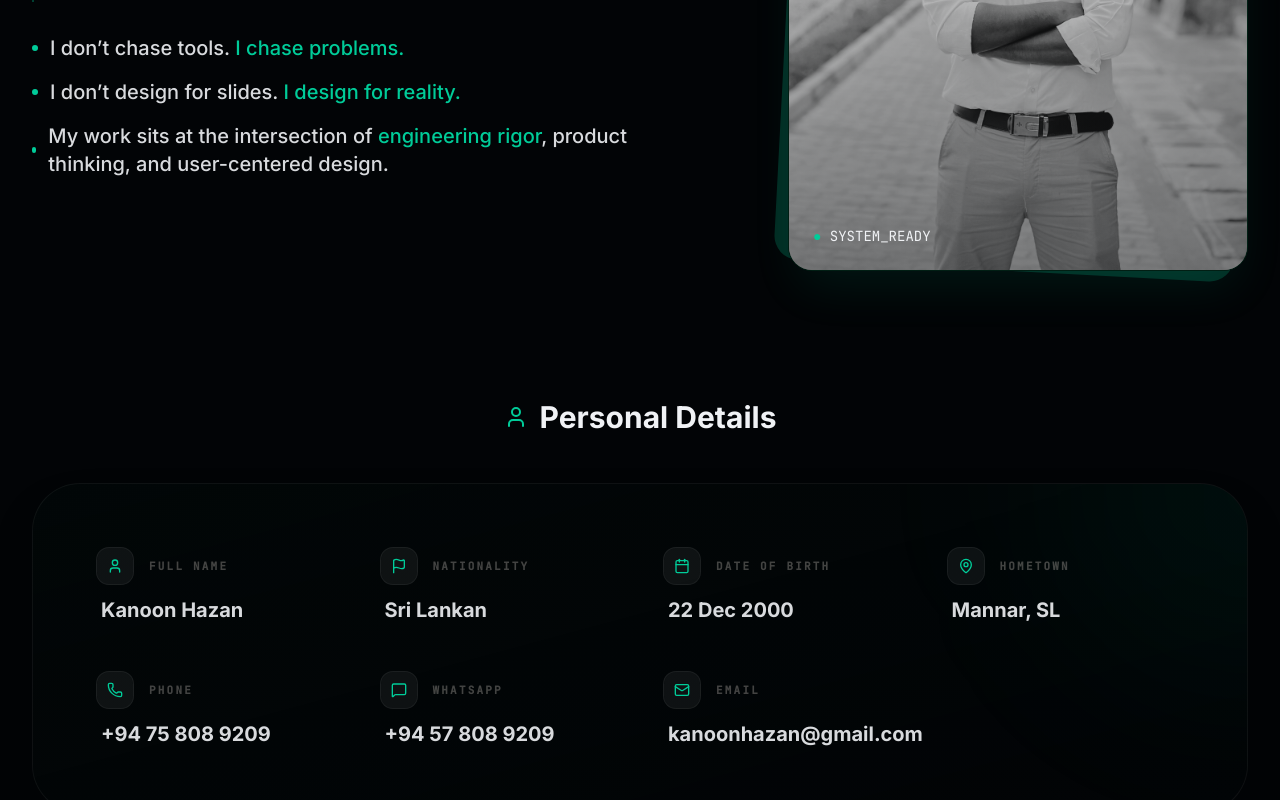
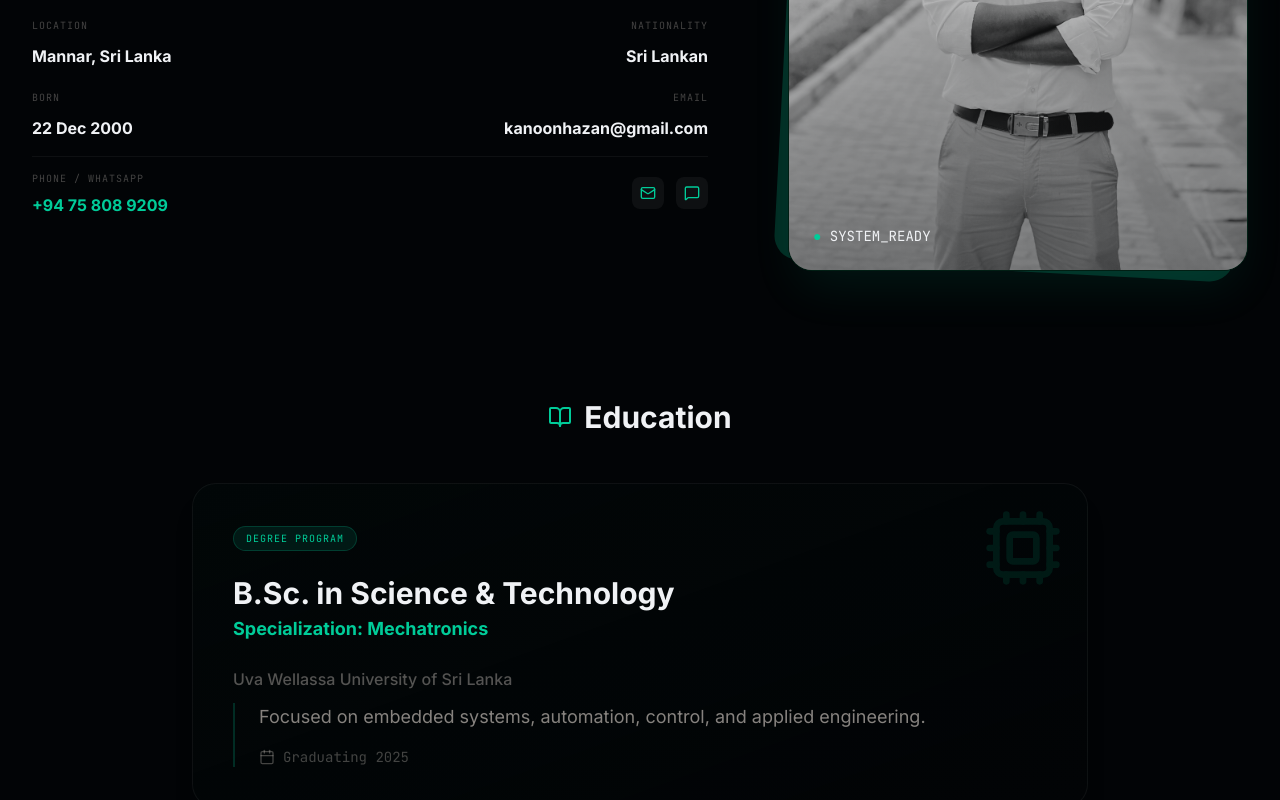
Before and after one commit to kanoonhazan/hazans-gix, a React (Vite) app: page /about in a window 1280 px wide. Shown: the part 400-1200 px from the top of the page. Built offline with nearby package versions, Linux system fonts and the light colour scheme.

Commit message:
Refactor: Integrate personal details into hero section and streamline About page layout

```diff
--- a/pages/About.tsx
+++ b/pages/About.tsx
@@ -73,18 +73,38 @@ const About: React.FC = () => {
               My background spans <span className="text-antiFlashWhite font-medium">mechatronics</span>, <span className="text-antiFlashWhite font-medium">product design</span>, and <span className="text-antiFlashWhite font-medium">software development</span>. To some, this looks like a lack of focus. To me, it’s the only way to build things that actually work.
             </p>
 
-            <div className="space-y-3 md:space-y-4 font-medium text-antiFlashWhite/90">
-              <div className="flex items-center space-x-3 group">
-                <div className="w-1.5 h-1.5 rounded-full bg-caribbeanGreen group-hover:scale-150 transition-transform"></div>
-                <p className="text-base md:text-xl">I don’t chase tools. <span className="text-caribbeanGreen">I chase problems.</span></p>
+            <div className="grid grid-cols-2 gap-x-6 gap-y-4 pt-4 border-t border-white/5">
+              <div className="space-y-1">
+                <span className="text-[10px] font-mono uppercase tracking-widest text-stone/40 block">Location</span>
+                <p className="text-sm md:text-base font-bold text-antiFlashWhite">Mannar, Sri Lanka</p>
               </div>
-              <div className="flex items-center space-x-3 group">
-                <div className="w-1.5 h-1.5 rounded-full bg-caribbeanGreen group-hover:scale-150 transition-transform"></div>
-                <p className="text-base md:text-xl">I don’t design for slides. <span className="text-caribbeanGreen">I design for reality.</span></p>
+              <div className="space-y-1 text-right">
+                <span className="text-[10px] font-mono uppercase tracking-widest text-stone/40 block">Nationality</span>
+                <p className="text-sm md:text-base font-bold text-antiFlashWhite">Sri Lankan</p>
               </div>
-              <div className="flex items-center space-x-3 group">
-                <div className="w-1.5 h-1.5 rounded-full bg-caribbeanGreen group-hover:scale-150 transition-transform"></div>
-                <p className="text-base md:text-xl">My work sits at the intersection of <span className="text-caribbeanGreen">engineering rigor</span>, product thinking, and user-centered design.</p>
+              <div className="space-y-1">
+                <span className="text-[10px] font-mono uppercase tracking-widest text-stone/40 block">Born</span>
+                <p className="text-sm md:text-base font-bold text-antiFlashWhite">22 Dec 2000</p>
+              </div>
+              <div className="space-y-1 text-right">
+                <span className="text-[10px] font-mono uppercase tracking-widest text-stone/40 block">Email</span>
+                <p className="text-sm md:text-base font-bold text-antiFlashWhite truncate">kanoonhazan@gmail.com</p>
+              </div>
+              <div className="space-y-1 pt-2 col-span-2 border-t border-white/5 flex justify-between items-center">
+                <div className="flex items-center space-x-4">
+                  <div className="flex flex-col">
+                    <span className="text-[10px] font-mono uppercase tracking-widest text-stone/40">Phone / WhatsApp</span>
+                    <p className="text-sm md:text-base font-bold text-caribbeanGreen">+94 75 808 9209</p>
+                  </div>
+                </div>
+                <div className="flex space-x-3">
+                  <a href="mailto:kanoonhazan@gmail.com" className="p-2 bg-white/5 rounded-lg text-caribbeanGreen hover:bg-caribbeanGreen hover:text-richBlack transition-all">
+                    <Mail className="w-4 h-4" />
+                  </a>
+                  <a href="https://wa.me/94758089209" className="p-2 bg-white/5 rounded-lg text-caribbeanGreen hover:bg-caribbeanGreen hover:text-richBlack transition-all">
+                    <MessageSquare className="w-4 h-4" />
+                  </a>
+                </div>
               </div>
             </div>
           </div>
@@ -107,89 +127,7 @@ const About: React.FC = () => {
         </div>
       </div>
 
-      {/* Personal Details - Operator Identification */}
-      <div className="mb-20 md:mb-32 opacity-0 animate-fade-in-up delay-200">
-        <h2 className="text-2xl md:text-3xl font-bold text-antiFlashWhite mb-8 md:mb-12 flex items-center justify-center">
-          <User className="w-5 h-5 md:w-6 md:h-6 mr-3 text-caribbeanGreen" /> Personal Details
-        </h2>
-        <div className="bg-gradient-to-br from-darkGreen/10 to-richBlack border border-white/5 rounded-3xl md:rounded-[3rem] p-8 md:p-16 relative overflow-hidden group/card shadow-2xl">
-          <div className="absolute top-0 right-0 w-96 h-96 bg-caribbeanGreen/5 rounded-full blur-[100px] -mr-48 -mt-48 transition-all duration-1000 group-hover/card:bg-caribbeanGreen/10"></div>
 
-          <div className="relative z-10">
-            <div className="grid grid-cols-1 sm:grid-cols-2 lg:grid-cols-4 gap-8 md:gap-12">
-              <div className="group/item">
-                <div className="flex items-center space-x-4 mb-3">
-                  <div className="p-2.5 bg-white/5 rounded-xl text-caribbeanGreen group-hover/item:bg-caribbeanGreen group-hover/item:text-richBlack transition-all duration-500 ring-1 ring-white/10 group-hover/item:ring-caribbeanGreen/50">
-                    <User className="w-4 h-4" />
-                  </div>
-                  <span className="text-[11px] font-mono uppercase tracking-[0.2em] text-stone/40 font-bold">Full Name</span>
-                </div>
-                <p className="text-xl font-bold text-antiFlashWhite/90 pl-1">Kanoon Hazan</p>
-              </div>
-
-              <div className="group/item">
-                <div className="flex items-center space-x-4 mb-3">
-                  <div className="p-2.5 bg-white/5 rounded-xl text-caribbeanGreen group-hover/item:bg-caribbeanGreen group-hover/item:text-richBlack transition-all duration-500 ring-1 ring-white/10 group-hover/item:ring-caribbeanGreen/50">
-                    <Flag className="w-4 h-4" />
-                  </div>
-                  <span className="text-[11px] font-mono uppercase tracking-[0.2em] text-stone/40 font-bold">Nationality</span>
-                </div>
-                <p className="text-xl font-bold text-antiFlashWhite/90 pl-1">Sri Lankan</p>
-              </div>
-
-              <div className="group/item">
-                <div className="flex items-center space-x-4 mb-3">
-                  <div className="p-2.5 bg-white/5 rounded-xl text-caribbeanGreen group-hover/item:bg-caribbeanGreen group-hover/item:text-richBlack transition-all duration-500 ring-1 ring-white/10 group-hover/item:ring-caribbeanGreen/50">
-                    <Calendar className="w-4 h-4" />
-                  </div>
-                  <span className="text-[11px] font-mono uppercase tracking-[0.2em] text-stone/40 font-bold">Date of Birth</span>
-                </div>
-                <p className="text-xl font-bold text-antiFlashWhite/90 pl-1">22 Dec 2000</p>
-              </div>
-
-              <div className="group/item">
-                <div className="flex items-center space-x-4 mb-3">
-                  <div className="p-2.5 bg-white/5 rounded-xl text-caribbeanGreen group-hover/item:bg-caribbeanGreen group-hover/item:text-richBlack transition-all duration-500 ring-1 ring-white/10 group-hover/item:ring-caribbeanGreen/50">
-                    <MapPin className="w-4 h-4" />
-                  </div>
-                  <span className="text-[11px] font-mono uppercase tracking-[0.2em] text-stone/40 font-bold">Hometown</span>
-                </div>
-                <p className="text-xl font-bold text-antiFlashWhite/90 pl-1">Mannar, SL</p>
-              </div>
-
-              <div className="group/item">
-                <div className="flex items-center space-x-4 mb-3">
-                  <div className="p-2.5 bg-white/5 rounded-xl text-caribbeanGreen group-hover/item:bg-caribbeanGreen group-hover/item:text-richBlack transition-all duration-500 ring-1 ring-white/10 group-hover/item:ring-caribbeanGreen/50">
-                    <Phone className="w-4 h-4" />
-                  </div>
-                  <span className="text-[11px] font-mono uppercase tracking-[0.2em] text-stone/40 font-bold">Phone</span>
-                </div>
-                <p className="text-xl font-bold text-antiFlashWhite/90 pl-1">+94 75 808 9209</p>
-              </div>
-
-              <div className="group/item">
-                <div className="flex items-center space-x-4 mb-3">
-                  <div className="p-2.5 bg-white/5 rounded-xl text-caribbeanGreen group-hover/item:bg-caribbeanGreen group-hover/item:text-richBlack transition-all duration-500 ring-1 ring-white/10 group-hover/item:ring-caribbeanGreen/50">
-                    <MessageSquare className="w-4 h-4" />
-                  </div>
-                  <span className="text-[11px] font-mono uppercase tracking-[0.2em] text-stone/40 font-bold">WhatsApp</span>
-                </div>
-                <p className="text-xl font-bold text-antiFlashWhite/90 pl-1">+94 57 808 9209</p>
-              </div>
-
-              <div className="group/item lg:col-span-2">
-                <div className="flex items-center space-x-4 mb-3">
-                  <div className="p-2.5 bg-white/5 rounded-xl text-caribbeanGreen group-hover/item:bg-caribbeanGreen group-hover/item:text-richBlack transition-all duration-500 ring-1 ring-white/10 group-hover/item:ring-caribbeanGreen/50">
-                    <Mail className="w-4 h-4" />
-                  </div>
-                  <span className="text-[11px] font-mono uppercase tracking-[0.2em] text-stone/40 font-bold">Email</span>
-                </div>
-                <p className="text-xl font-bold text-antiFlashWhite/90 pl-1">kanoonhazan@gmail.com</p>
-              </div>
-            </div>
-          </div>
-        </div>
-      </div>
 
       {/* Education Section */}
       <div className="mb-20 md:mb-32 opacity-0 animate-fade-in-up delay-[250ms]">
```
